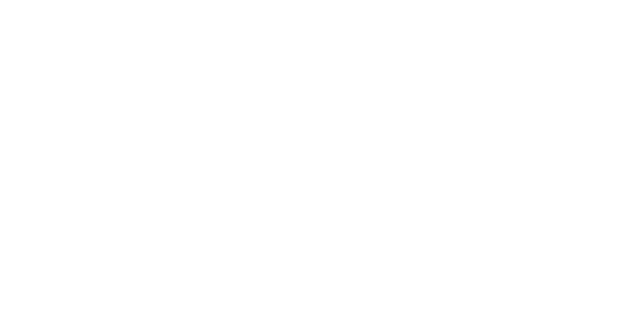
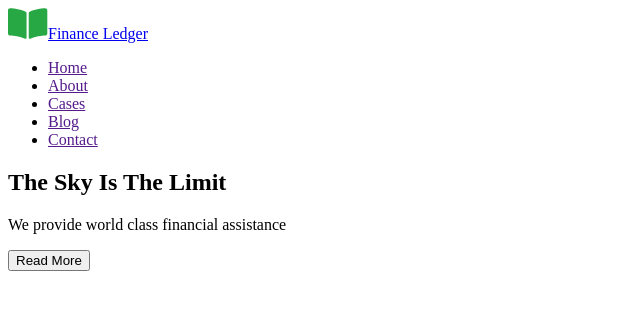
Before and after one commit to FinikBranson/fson-59-simpsons, a plain HTML site: page index.html in a window 1280 px wide. Shown: the whole page, without its empty margins (0-640 px from the left). Drawn offline with Linux system fonts and the light colour scheme.

Commit message:
add start files
adds three html files, adds markup  footer and section hero in index.html

```diff
--- a/index.html
+++ b/index.html
@@ -14,11 +14,30 @@
     <meta name="theme-color" content="#ffffff" />
 
     <title>Finance Ledger</title>
+    <link rel="stylesheet" href="./css/styles.css" />
   </head>
   <body>
-    <header></header>
+    <header>
+      <nav>
+        <a href="./index.html"><img src="./images/logo.svg" alt="Logo" />Finance Ledger</a>
 
-    <main></main>
+        <ul>
+          <li><a href="">Home</a></li>
+          <li><a href="">About</a></li>
+          <li><a href="">Cases</a></li>
+          <li><a href="">Blog</a></li>
+          <li><a href="">Contact</a></li>
+        </ul>
+      </nav>
+    </header>
+
+    <main>
+      <section>
+        <h1>The Sky Is The Limit</h1>
+        <p>We provide world class financial assistance</p>
+        <button type="button">Read More</button>
+      </section>
+    </main>
 
     <footer></footer>
   </body>
```
Also changed, not shown: smart.html (added, +14 -0 lines), tablet.html (added, +14 -0 lines), css/styles.css (added).
